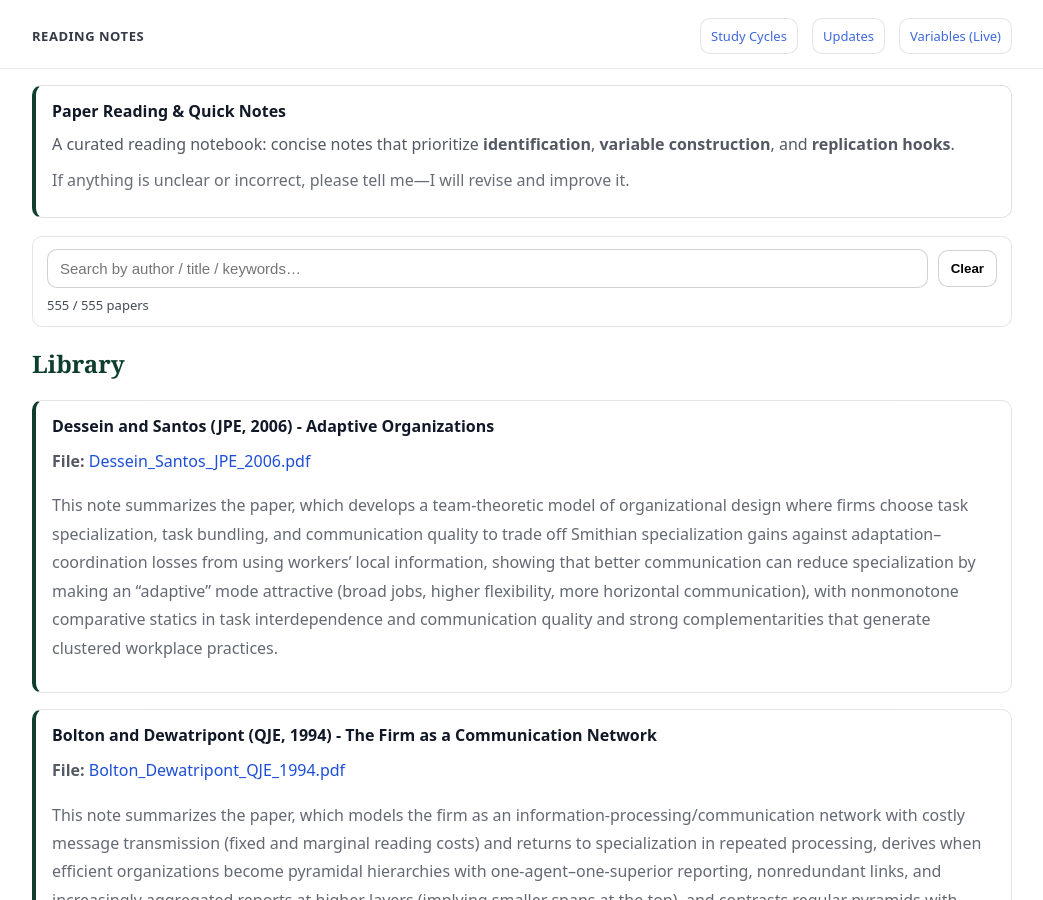
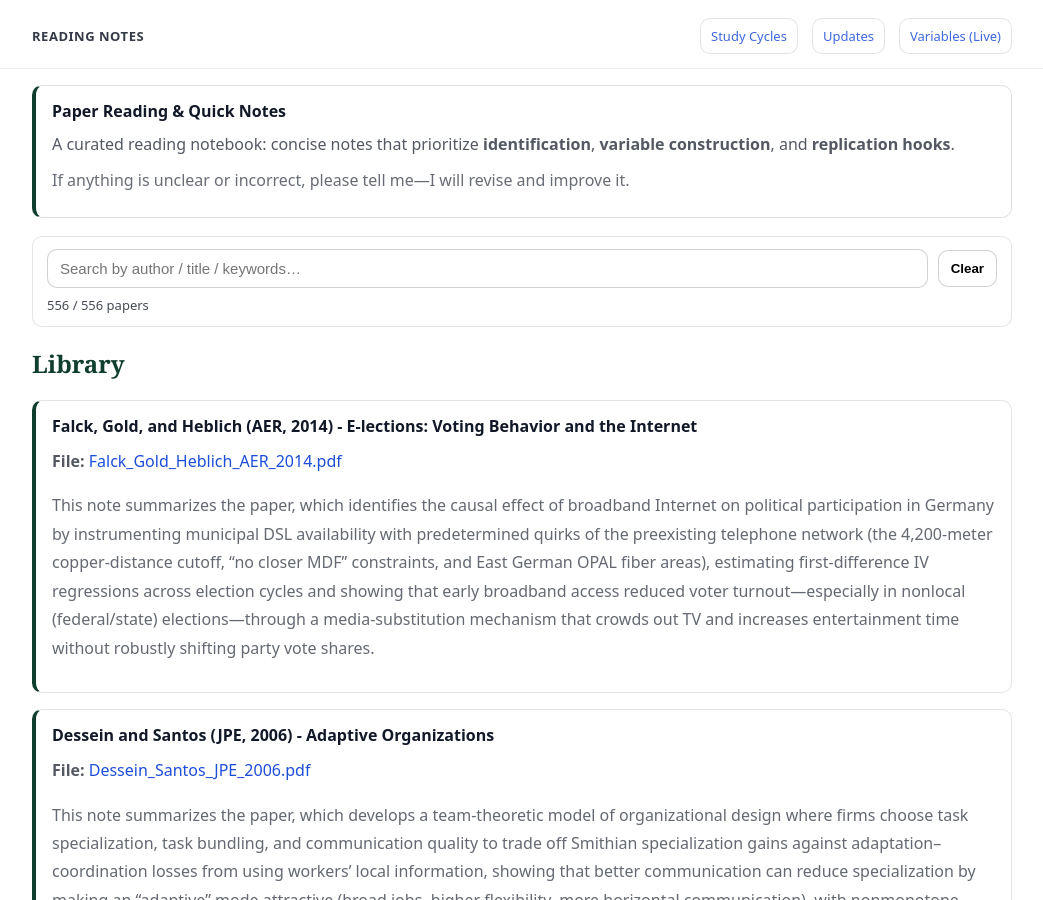
Before and after one commit to yaxinzn/study-archive, a Jekyll site: the page built from reading/index.md, in a window 1280 px wide and 900 px high. Shown: the whole window, without its empty margins (118-1161 px from the left). Built offline with Jekyll 4.4.1, drawn with Linux system fonts in a browser that asks for light colours.

Commit message:
Reading: add/update Falck_Gold_Heblich_AER_2014.pdf

```diff
--- a/_data/reading.yml
+++ b/_data/reading.yml
@@ -1,3 +1,7 @@
+- title: "Falck, Gold, and Heblich (AER, 2014) - E-lections: Voting Behavior and the Internet"
+  file: "Falck_Gold_Heblich_AER_2014.pdf"
+  desc: "This note summarizes the paper, which identifies the causal effect of broadband Internet on political participation in Germany by instrumenting municipal DSL availability with predetermined quirks of the preexisting telephone network (the 4,200-meter copper-distance cutoff, “no closer MDF” constraints, and East German OPAL fiber areas), estimating first-difference IV regressions across election cycles and showing that early broadband access reduced voter turnout—especially in nonlocal (federal/state) elections—through a media-substitution mechanism that crowds out TV and increases entertainment time without robustly shifting party vote shares."
+
 - title: "Dessein and Santos (JPE, 2006) - Adaptive Organizations"
   file: "Dessein_Santos_JPE_2006.pdf"
   desc: "This note summarizes the paper, which develops a team-theoretic model of organizational design where firms choose task specialization, task bundling, and communication quality to trade off Smithian specialization gains against adaptation–coordination losses from using workers’ local information, showing that better communication can reduce specialization by making an “adaptive” mode attractive (broad jobs, higher flexibility, more horizontal communication), with nonmonotone comparative statics in task interdependence and communication quality and strong complementarities that generate clustered workplace practices."
```
Also changed, not shown: 1 other file.
